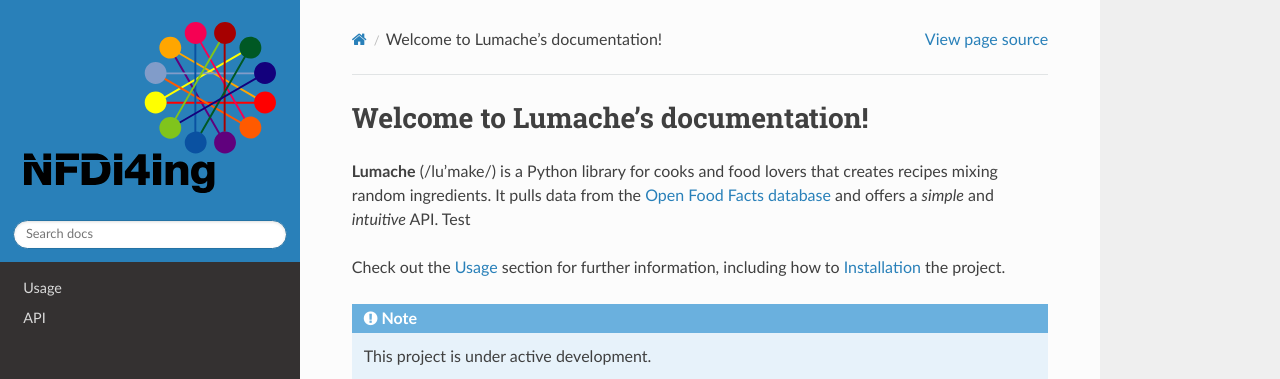
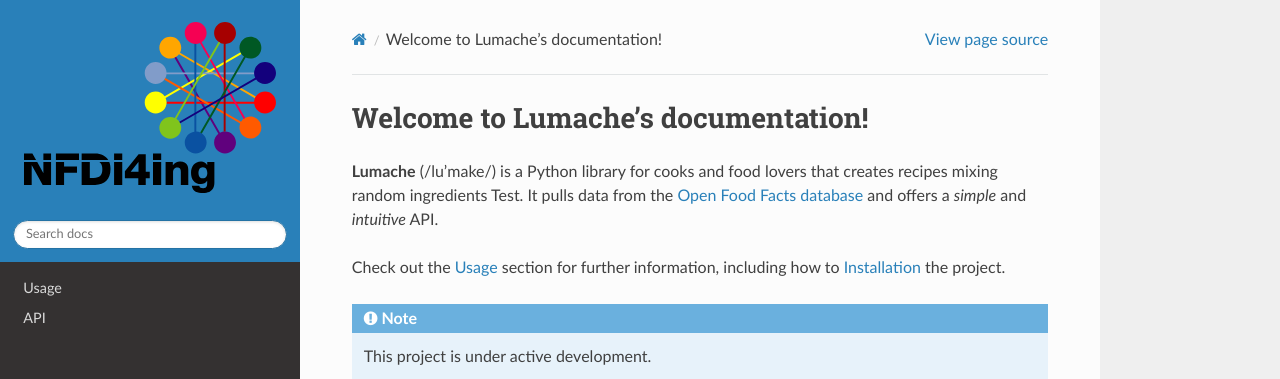
Before and after one commit to LUHMW/MaturityModel, a Sphinx documentation site: the page built from docs/source/index.rst, in a window 1280 px wide. Shown: the top 379 px of the page. Built offline with Sphinx 7.4.7 and the Read the Docs theme 2.0.0, drawn with Linux system fonts in a browser that asks for light colours.

```diff
--- a/docs/source/index.rst
+++ b/docs/source/index.rst
@@ -2,10 +2,10 @@ Welcome to Lumache's documentation!
 ===================================
 
 **Lumache** (/lu'make/) is a Python library for cooks and food lovers
-that creates recipes mixing random ingredients.
+that creates recipes mixing random ingredients Test.
 It pulls data from the `Open Food Facts database <https://world.openfoodfacts.org/>`_
 and offers a *simple* and *intuitive* API.
-Test
+
 
 Check out the :doc:`usage` section for further information, including
 how to :ref:`installation` the project.
```
